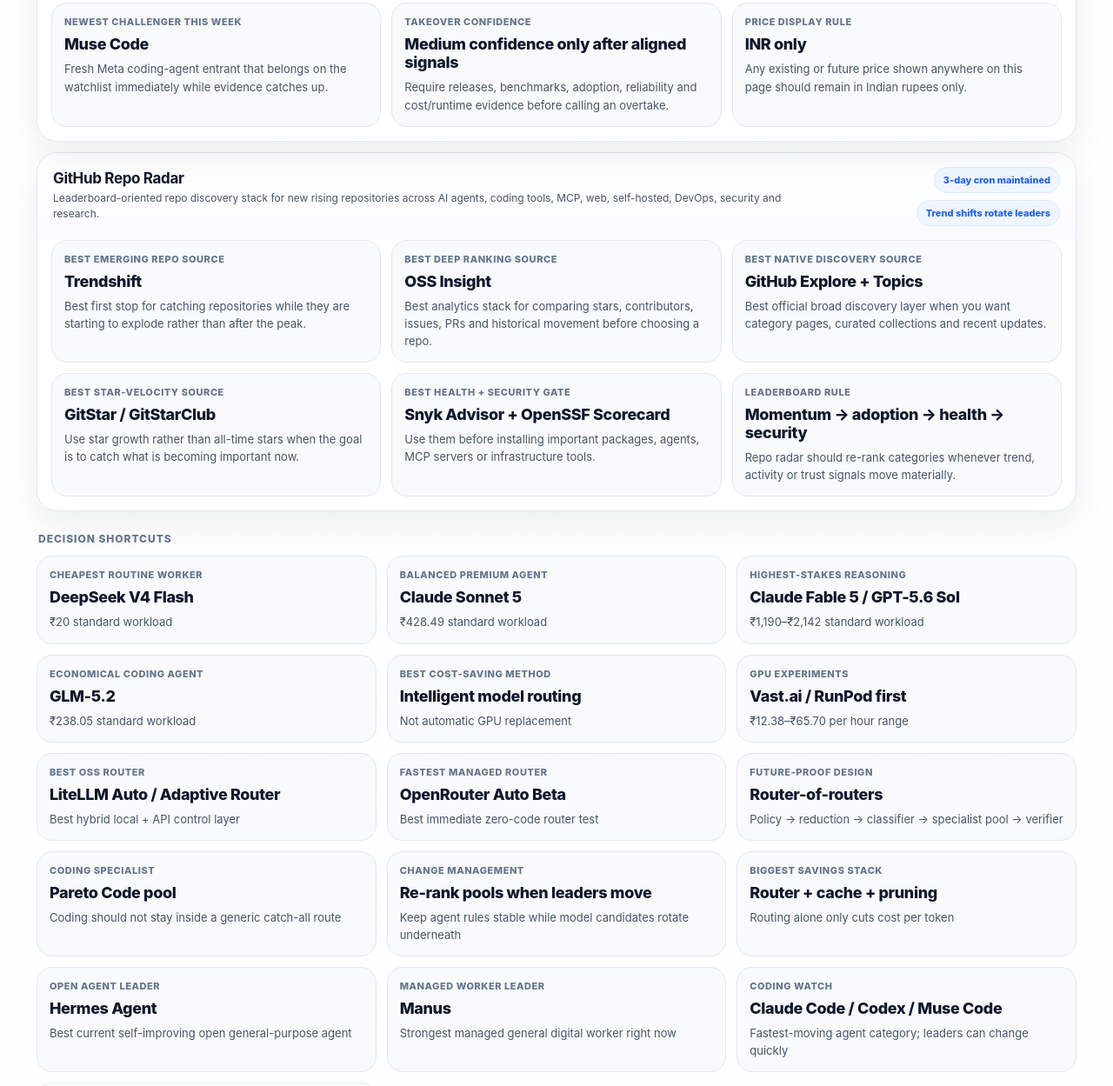
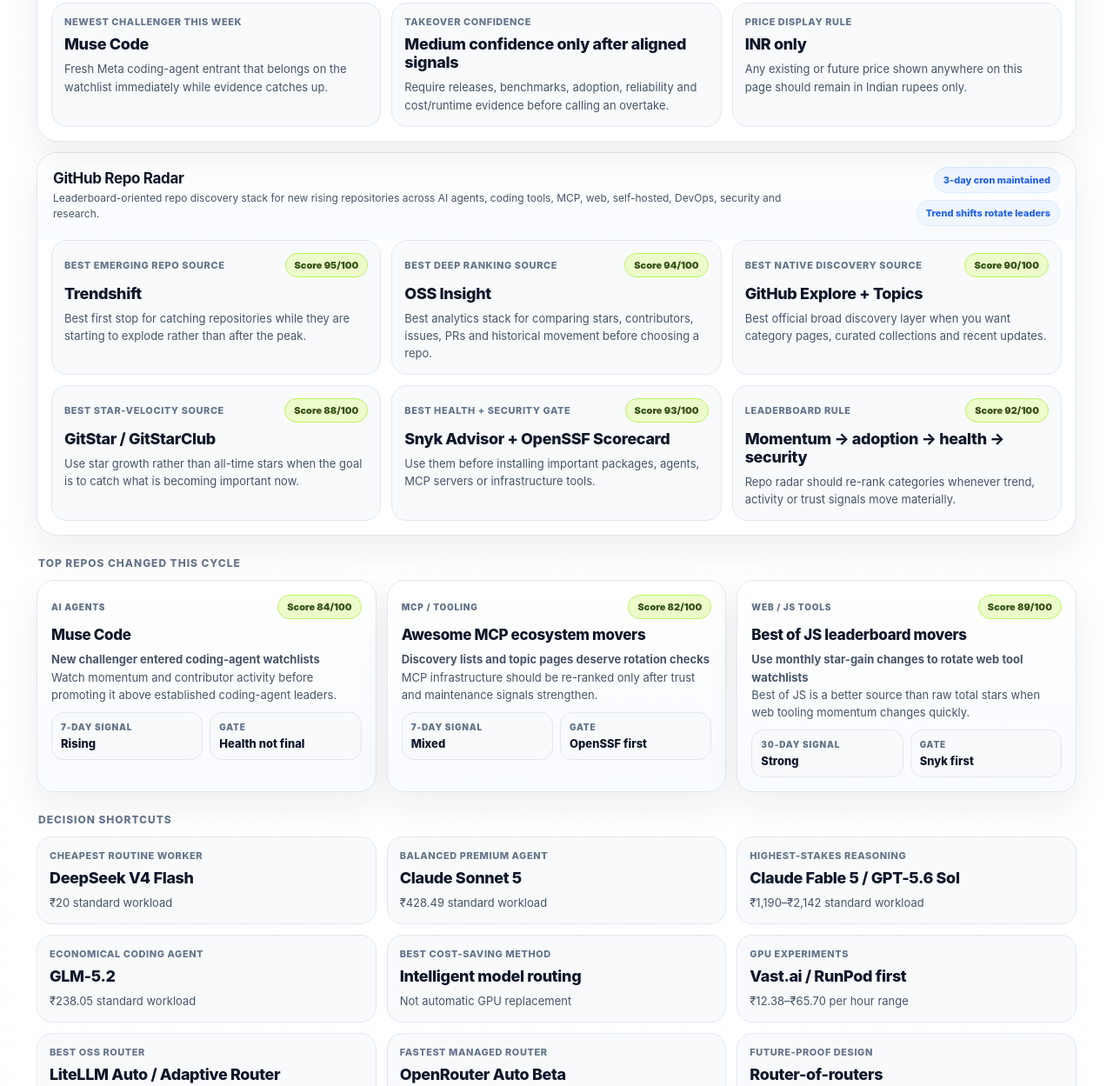
Before and after one commit to aphidsgroup/kawin-ai-setup-guide, a plain HTML site: page index.html in a window 1280 px wide. Shown: the part 3270-4519 px from the top of the page at 87% size. Drawn offline with Linux system fonts and the light colour scheme.

Commit message:
feat: add repo change cards and cache freshness

```diff
--- a/index.html
+++ b/index.html
@@ -165,6 +165,22 @@
     .freshness-card .kicker { color: var(--muted-2); font-size: 10px; font-weight: 900; letter-spacing: .08em; text-transform: uppercase; }
     .freshness-card .value { margin-top: 8px; font-size: 16px; font-weight: 800; letter-spacing: -.02em; }
     .freshness-card .note { margin-top: 6px; color: var(--muted); font-size: 12px; line-height: 1.55; }
+    .change-cycle-grid { display: grid; gap: 12px; }
+    .change-card {
+      background: linear-gradient(180deg, #fff 0%, #f8fbff 100%); border: 1px solid var(--line); border-radius: 20px; padding: 16px; box-shadow: var(--shadow);
+    }
+    .change-card .topline { display: flex; justify-content: space-between; gap: 8px; align-items: center; flex-wrap: wrap; }
+    .change-card .kicker { color: var(--muted-2); font-size: 10px; font-weight: 900; letter-spacing: .08em; text-transform: uppercase; }
+    .change-card .repo { margin-top: 8px; font-size: 17px; font-weight: 800; letter-spacing: -.02em; }
+    .change-card .note { margin-top: 8px; color: var(--muted); font-size: 13px; line-height: 1.55; }
+    .micro-metrics { margin-top: 10px; display: grid; gap: 8px; grid-template-columns: repeat(2, minmax(0, 1fr)); }
+    .micro-box { border: 1px solid var(--line); border-radius: 14px; background: var(--surface-soft); padding: 10px; }
+    .micro-box .k { color: var(--muted-2); font-size: 10px; font-weight: 900; text-transform: uppercase; letter-spacing: .08em; }
+    .micro-box .v { margin-top: 5px; font-size: 13px; font-weight: 800; }
+    .score-badge {
+      display: inline-flex; align-items: center; border-radius: 999px; background: #ecfccb; color: #365314; border: 1px solid #bef264; padding: 6px 10px; font-size: 11px; font-weight: 900; white-space: nowrap;
+    }
+    .score-badge.warn { background: #fef3c7; color: #92400e; border-color: #fcd34d; }
     .radar-shell {
       margin-top: 12px; background: var(--surface); border: 1px solid var(--line); border-radius: 24px; box-shadow: var(--shadow); overflow: hidden;
     }
@@ -319,6 +335,7 @@
       .toc-grid { grid-template-columns: repeat(2, minmax(0, 1fr)); }
       .summary-grid { grid-template-columns: repeat(3, minmax(0, 1fr)); }
       .dashboard-grid { grid-template-columns: repeat(3, minmax(0, 1fr)); }
+      .change-cycle-grid { grid-template-columns: repeat(3, minmax(0, 1fr)); }
       .card-grid { grid-template-columns: repeat(2, minmax(0, 1fr)); }
       .panels { grid-template-columns: repeat(2, minmax(0, 1fr)); }
       .metrics { grid-template-columns: repeat(4, minmax(0, 1fr)); }
@@ -447,6 +464,9 @@
       </div>
     </details>
 
+    <div class="section-label">Top repos changed this cycle</div>
+    <section id="repoChangesGrid" class="change-cycle-grid"></section>
+
     <div class="section-label">Decision shortcuts</div>
     <section id="summaryGrid" class="summary-grid"></section>
 
@@ -490,6 +510,7 @@
     const freshnessGrid = document.getElementById('freshnessGrid');
     const agentRadarGrid = document.getElementById('agentRadarGrid');
     const repoRadarGrid = document.getElementById('repoRadarGrid');
+    const repoChangesGrid = document.getElementById('repoChangesGrid');
     const summaryGrid = document.getElementById('summaryGrid');
     const sectionsEl = document.getElementById('sections');
     const presetRow = document.getElementById('presetRow');
@@ -583,12 +604,18 @@
     ];
 
     const repoRadarDefs = [
-      { title: 'Best emerging repo source', value: 'Trendshift', note: 'Best first stop for catching repositories while they are starting to explode rather than after the peak.' },
-      { title: 'Best deep ranking source', value: 'OSS Insight', note: 'Best analytics stack for comparing stars, contributors, issues, PRs and historical movement before choosing a repo.' },
-      { title: 'Best native discovery source', value: 'GitHub Explore + Topics', note: 'Best official broad discovery layer when you want category pages, curated collections and recent updates.' },
-      { title: 'Best star-velocity source', value: 'GitStar / GitStarClub', note: 'Use star growth rather than all-time stars when the goal is to catch what is becoming important now.' },
-      { title: 'Best health + security gate', value: 'Snyk Advisor + OpenSSF Scorecard', note: 'Use them before installing important packages, agents, MCP servers or infrastructure tools.' },
-      { title: 'Leaderboard rule', value: 'Momentum → adoption → health → security', note: 'Repo radar should re-rank categories whenever trend, activity or trust signals move materially.' },
+      { title: 'Best emerging repo source', value: 'Trendshift', note: 'Best first stop for catching repositories while they are starting to explode rather than after the peak.', score: '95/100' },
+      { title: 'Best deep ranking source', value: 'OSS Insight', note: 'Best analytics stack for comparing stars, contributors, issues, PRs and historical movement before choosing a repo.', score: '94/100' },
+      { title: 'Best native discovery source', value: 'GitHub Explore + Topics', note: 'Best official broad discovery layer when you want category pages, curated collections and recent updates.', score: '90/100' },
+      { title: 'Best star-velocity source', value: 'GitStar / GitStarClub', note: 'Use star growth rather than all-time stars when the goal is to catch what is becoming important now.', score: '88/100' },
+      { title: 'Best health + security gate', value: 'Snyk Advisor + OpenSSF Scorecard', note: 'Use them before installing important packages, agents, MCP servers or infrastructure tools.', score: '93/100' },
+      { title: 'Leaderboard rule', value: 'Momentum → adoption → health → security', note: 'Repo radar should re-rank categories whenever trend, activity or trust signals move materially.', score: '92/100' },
+    ];
+
+    const repoChangeDefs = [
+      { category: 'AI agents', repo: 'Muse Code', shift: 'New challenger entered coding-agent watchlists', score: '84/100', note: 'Watch momentum and contributor activity before promoting it above established coding-agent leaders.', metrics: [['7-day signal', 'Rising'], ['Gate', 'Health not final']] },
+      { category: 'MCP / tooling', repo: 'Awesome MCP ecosystem movers', shift: 'Discovery lists and topic pages deserve rotation checks', score: '82/100', note: 'MCP infrastructure should be re-ranked only after trust and maintenance signals strengthen.', metrics: [['7-day signal', 'Mixed'], ['Gate', 'OpenSSF first']] },
+      { category: 'Web / JS tools', repo: 'Best of JS leaderboard movers', shift: 'Use monthly star-gain changes to rotate web tool watchlists', score: '89/100', note: 'Best of JS is a better source than raw total stars when web tooling momentum changes quickly.', metrics: [['30-day signal', 'Strong'], ['Gate', 'Snyk first']] },
     ];
 
     const summaries = [
@@ -1439,15 +1466,15 @@
         title: '46. GitHub Repo Radar Leaderboard Logic',
         description: 'This leaderboard should keep changing when trend, adoption, health or security signals shift. It should never be frozen to total stars or one-time hype.',
         updated: 'Updated 7 Aug 2026',
-        cardFields: ['Category', 'Leaderboard should watch', 'Primary source stack', 'When leader should change', 'Security gate'],
-        rows: [
-          ['AI agents', 'Rising open agent repos and tools', 'Trendshift + GitHub Topics + OSS Insight', 'When 7-day momentum, contributor growth and health beat the current leader', 'OpenSSF + manual audit'],
-          ['MCP / agent infrastructure', 'New MCP servers, bridges and tool runtimes', 'GitHub Topics + Trendshift + Awesome MCP', 'When activity and security posture improve materially', 'OpenSSF required'],
-          ['AI coding tools', 'New coding-agent repos and open IDE agents', 'Trendshift + Best of JS + GitStar', 'When momentum and real adoption trend higher across more than one source', 'Health + release activity'],
-          ['Web / UI tooling', 'Front-end and design-system repos', 'Best of JS + GitHub Topics + LibHunt', 'When stars gained, mentions and usage shift together', 'Snyk Advisor'],
-          ['Self-hosted', 'Open-source software alternatives', 'selfh.st/apps + GitHub + activity checks', 'When freshness, stars and search interest realign', 'Activity + security review'],
-          ['DevOps / security / infra', 'Cloud-native and operational repos', 'CNCF Landscape + Trendshift + OSS Insight', 'When project health and trust signals surpass incumbents', 'OpenSSF mandatory'],
-          ['AI research / models', 'Implementation repos behind new techniques', 'Papers with Code + Hugging Face + GitHub', 'When benchmark-backed implementations start to win attention', 'Reproducibility + maintenance'],
+        cardFields: ['Category', 'Leaderboard should watch', 'Primary source stack', 'When leader should change', 'Security gate', 'Current score'],
+        rows: [
+          ['AI agents', 'Rising open agent repos and tools', 'Trendshift + GitHub Topics + OSS Insight', 'When 7-day momentum, contributor growth and health beat the current leader', 'OpenSSF + manual audit', '91/100'],
+          ['MCP / agent infrastructure', 'New MCP servers, bridges and tool runtimes', 'GitHub Topics + Trendshift + Awesome MCP', 'When activity and security posture improve materially', 'OpenSSF required', '86/100'],
+          ['AI coding tools', 'New coding-agent repos and open IDE agents', 'Trendshift + Best of JS + GitStar', 'When momentum and real adoption trend higher across more than one source', 'Health + release activity', '90/100'],
+          ['Web / UI tooling', 'Front-end and design-system repos', 'Best of JS + GitHub Topics + LibHunt', 'When stars gained, mentions and usage shift together', 'Snyk Advisor', '88/100'],
+          ['Self-hosted', 'Open-source software alternatives', 'selfh.st/apps + GitHub + activity checks', 'When freshness, stars and search interest realign', 'Activity + security review', '85/100'],
+          ['DevOps / security / infra', 'Cloud-native and operational repos', 'CNCF Landscape + Trendshift + OSS Insight', 'When project health and trust signals surpass incumbents', 'OpenSSF mandatory', '89/100'],
+          ['AI research / models', 'Implementation repos behind new techniques', 'Papers with Code + Hugging Face + GitHub', 'When benchmark-backed implementations start to win attention', 'Reproducibility + maintenance', '87/100'],
         ],
         extra: [
           'Repo Radar should alert on rising repositories, but the leaderboard should only rotate after momentum, adoption, health and security agree.',
@@ -1486,12 +1513,33 @@
     }
 
 
+    function scoreBadge(score) {
+      if (!score) return '';
+      const n = Number(String(score).replace(/[^0-9.]/g, ''));
+      const cls = Number.isFinite(n) && n < 85 ? 'score-badge warn' : 'score-badge';
+      return `<span class="${cls}">Score ${score}</span>`;
+    }
+
     function makeAgentRadarCard(item) {
       const card = document.createElement('article');
       card.className = 'summary-card';
-      card.dataset.search = `${item.title} ${item.value} ${item.note}`.toLowerCase();
-      card.innerHTML = `<div class="label">${item.title}</div><div class="value">${item.value}</div><div style="margin-top:8px;font-size:13px;color:var(--muted);line-height:1.55;">${item.note}</div>`;
+      card.dataset.search = `${item.title} ${item.value} ${item.note} ${item.score || ''}`.toLowerCase();
+      card.innerHTML = `<div style="display:flex;justify-content:space-between;gap:8px;align-items:center;flex-wrap:wrap;"><div class="label">${item.title}</div>${scoreBadge(item.score)}</div><div class="value">${item.value}</div><div style="margin-top:8px;font-size:13px;color:var(--muted);line-height:1.55;">${item.note}</div>`;
       return card;
+    }
+
+    function makeRepoChangeCard(item) {
+      const card = document.createElement('article');
+      card.className = 'change-card';
+      card.dataset.search = `${item.category} ${item.repo} ${item.shift} ${item.note} ${item.score || ''} ${(item.metrics || []).flat().join(' ')}`.toLowerCase();
+      const metrics = (item.metrics || []).map(pair => `<div class="micro-box"><div class="k">${pair[0]}</div><div class="v">${pair[1]}</div></div>`).join('');
+      card.innerHTML = `<div class="topline"><div class="kicker">${item.category}</div>${scoreBadge(item.score)}</div><div class="repo">${item.repo}</div><div class="note"><strong>${item.shift}</strong><br />${item.note}</div><div class="micro-metrics">${metrics}</div>`;
+      return card;
+    }
+
+    function renderRepoChanges() {
+      repoChangesGrid.innerHTML = '';
+      repoChangeDefs.forEach(item => repoChangesGrid.appendChild(makeRepoChangeCard(item)));
     }
 
     function renderAgentRadar() {
@@ -1606,7 +1654,8 @@
       const tier = getTier(section, row);
       const compareKey = `${section.id}::${title}`;
 
-      const metricFields = fields.slice(1).filter(label => !['Benchmark signal', 'Best suited for', 'Best use', 'Main limitation', 'Main trade-off', 'Reason', 'Tasks', 'Recommended model types', 'Rank 1', 'Rank 2', 'Rank 3', 'Cost observation', 'Recommended model', 'Price category'].includes(label)).slice(0, 4);
+      const repoScore = fields.includes('Current score') ? row[fields.indexOf('Current score')] : (fields.includes('Repo quality score') ? row[fields.indexOf('Repo quality score')] : '');
+      const metricFields = fields.slice(1).filter(label => !['Benchmark signal', 'Best suited for', 'Best use', 'Main limitation', 'Main trade-off', 'Reason', 'Tasks', 'Recommended model types', 'Rank 1', 'Rank 2', 'Rank 3', 'Cost observation', 'Recommended model', 'Price category', 'Current score', 'Repo quality score'].includes(label)).slice(0, 4);
       const metricsHtml = metricFields.map(label => metricBox(label, row[fields.indexOf(label)])).join('');
       card.classList.add(`tier-${tier}`);
       card.dataset.tier = canonicalTier(tier);
@@ -1626,6 +1675,7 @@
               ${primaryTag ? `<span class="tag">${primaryTag}</span>` : ''}
               ${context ? `<span class="context-pill">${context}</span>` : ''}
               ${standard ? `<span class="price-pill">${standard}</span>` : ''}
+              ${repoScore ? scoreBadge(repoScore) : ''}
             </div>
           </div>
           <div class="compare-actions">
@@ -1855,7 +1905,7 @@
         const empty = section.querySelector('.section-empty');
         if (empty) empty.classList.toggle('visible', visibleCards === 0);
       });
-      document.querySelectorAll('#summaryGrid > *, #agentRadarGrid > *, #repoRadarGrid > *, #freshnessGrid > *').forEach(el => {
+      document.querySelectorAll('#summaryGrid > *, #agentRadarGrid > *, #repoRadarGrid > *, #repoChangesGrid > *, #freshnessGrid > *').forEach(el => {
         const hay = (el.dataset.search || el.textContent || '').toLowerCase();
         el.classList.toggle('hidden', !!query && !hay.includes(query));
       });
@@ -1964,6 +2014,7 @@
       renderFreshness();
       renderAgentRadar();
       renderRepoRadar();
+      renderRepoChanges();
       summaryGrid.innerHTML = '';
       summaries.forEach(item => summaryGrid.appendChild(makeSummaryCard(item)));
       datasets.forEach(section => {
@@ -2010,7 +2061,9 @@
     }
 
     if ('serviceWorker' in navigator) {
-      window.addEventListener('load', () => navigator.serviceWorker.register('./sw.js').catch(() => {}));
+      window.addEventListener('load', () => {
+        navigator.serviceWorker.register('./sw.js').then(reg => reg.update()).catch(() => {});
+      });
     }
 
     init();
```
Also changed, not shown: sw.js (+49 -12 lines).
